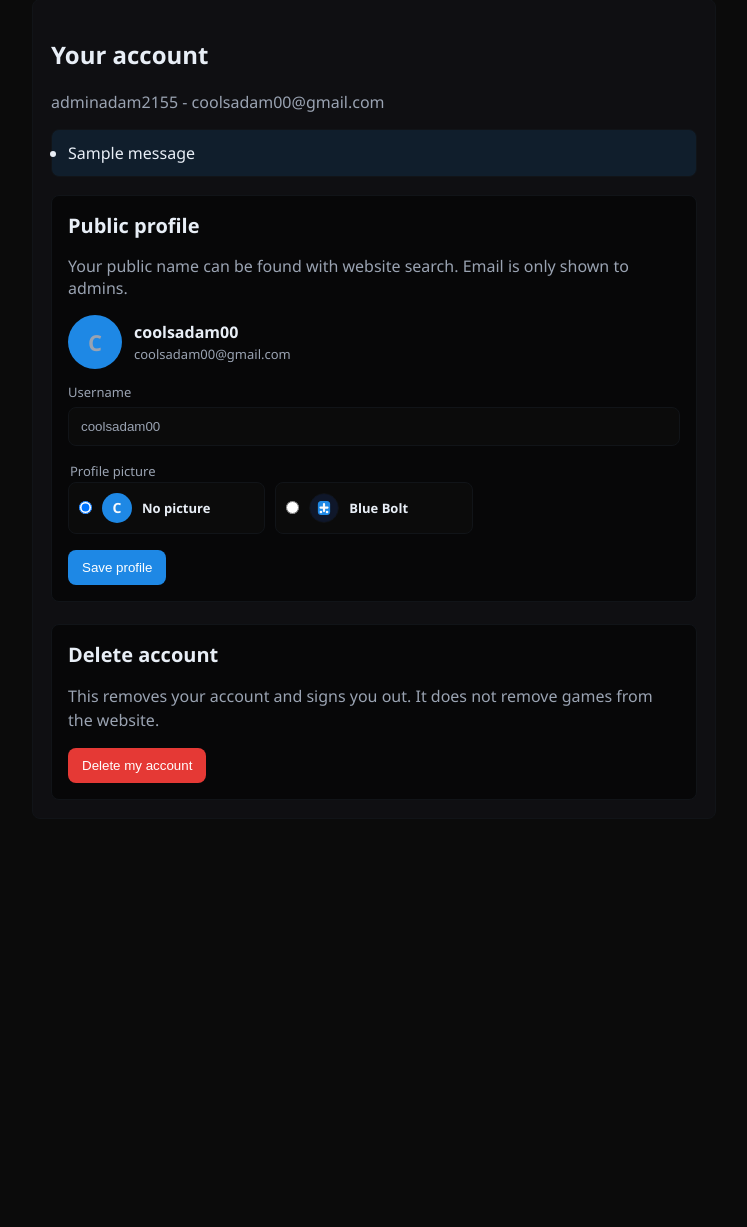
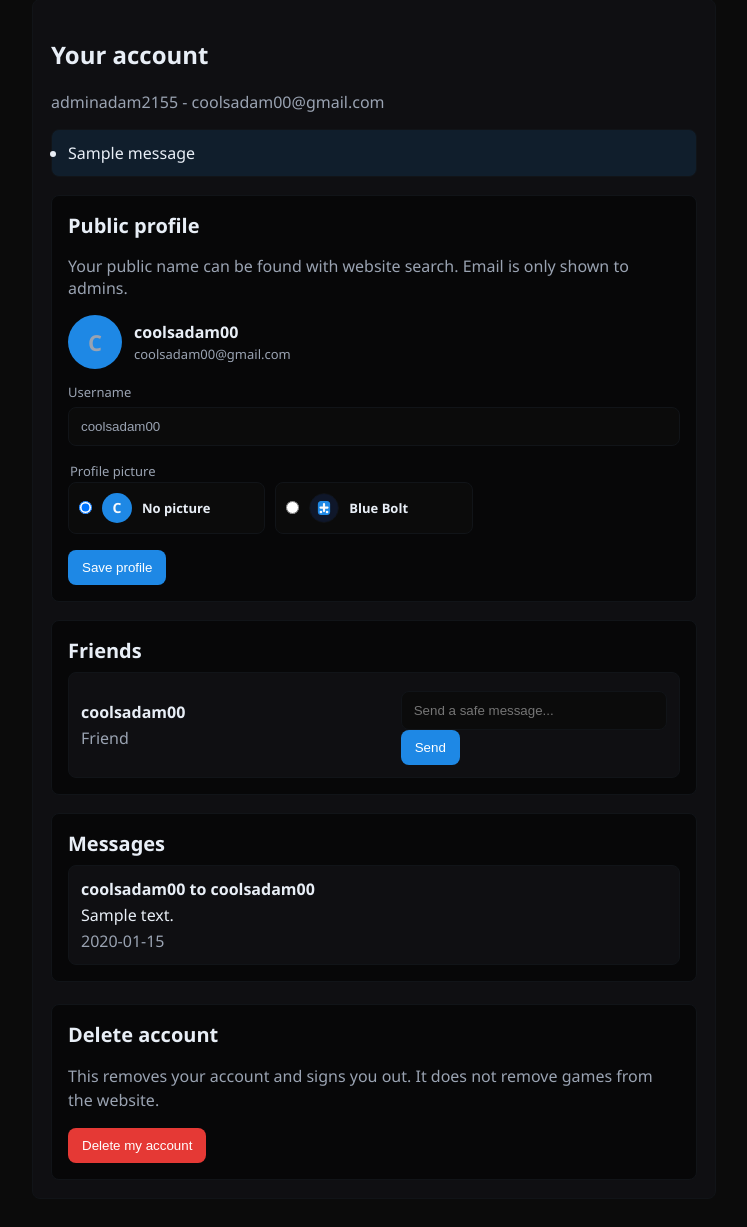
Before and after one commit to coolsadam00-oss/adamcoolsprojet, a Flask app: page /account in a window 1280 px wide. Shown: the part 92-1319 px from the top of the page, without its empty margins (266-1013 px from the left). Before the commit the page ends 911 px from the top, so only its background shows below. Run offline with Flask 2, Linux system fonts and the light colour scheme; the visitor is signed in with stand-in values (Sample User, id 1); data comes from the database, SQL or seed files in the repository; tables that the repository leaves empty hold one stand-in row (values such as "Sample post"); one stand-in notice (Sample message) is shown; some libraries are stand-ins or nearby versions.

Commit message:
Add friends messaging and ban controls

```diff
--- a/app.py
+++ b/app.py
@@ -240,6 +240,45 @@ def init_db():
         )
         """
     )
+    db.execute(
+        """
+        CREATE TABLE IF NOT EXISTS friendships (
+            id INTEGER PRIMARY KEY AUTOINCREMENT,
+            user_id INTEGER NOT NULL,
+            friend_id INTEGER NOT NULL,
+            requested_by INTEGER NOT NULL,
+            status TEXT NOT NULL,
+            created_at TEXT,
+            updated_at TEXT,
+            UNIQUE(user_id, friend_id)
+        )
+        """
+    )
+    db.execute(
+        """
+        CREATE TABLE IF NOT EXISTS messages (
+            id INTEGER PRIMARY KEY AUTOINCREMENT,
+            sender_id INTEGER NOT NULL,
+            recipient_id INTEGER NOT NULL,
+            body TEXT NOT NULL,
+            created_at TEXT
+        )
+        """
+    )
+    db.execute(
+        """
+        CREATE TABLE IF NOT EXISTS user_bans (
+            id INTEGER PRIMARY KEY AUTOINCREMENT,
+            user_id INTEGER NOT NULL,
+            banned_by INTEGER,
+            reason TEXT,
+            created_at TEXT,
+            expires_at TEXT,
+            lifted_at TEXT,
+            lifted_by INTEGER
+        )
+        """
+    )
     columns = {
         row["name"] for row in db.execute("PRAGMA table_info(projects)").fetchall()
     }
@@ -441,10 +480,122 @@ def is_admin():
     return bool(user and user["is_admin"])
 
 
+def is_owner(user=None):
+    user = user or current_user()
+    return bool(user and user["email"] == ADMIN_EMAIL)
+
+
 def display_name(user):
     if not user:
         return ""
     return user["name"] or user["username"] or (user["email"].split("@")[0] if user["email"] else "player")
+
+
+def user_label(user):
+    if not user:
+        return "Unknown"
+    return user["name"] or user["username"] or user["email"] or f"User {user['id']}"
+
+
+def friendship_pair(user_id, friend_id):
+    return (min(user_id, friend_id), max(user_id, friend_id))
+
+
+def create_friend_request(user_id, friend_id):
+    if user_id == friend_id:
+        raise ValueError("You cannot friend yourself.")
+    left_id, right_id = friendship_pair(user_id, friend_id)
+    now = datetime.datetime.now(datetime.UTC).isoformat()
+    get_db().execute(
+        "INSERT INTO friendships (user_id, friend_id, requested_by, status, created_at, updated_at) "
+        "VALUES (?, ?, ?, 'pending', ?, ?) "
+        "ON CONFLICT(user_id, friend_id) DO UPDATE SET "
+        "requested_by = excluded.requested_by, "
+        "status = CASE WHEN friendships.status = 'accepted' THEN 'accepted' ELSE 'pending' END, "
+        "updated_at = excluded.updated_at",
+        (left_id, right_id, user_id, now, now),
+    )
+    get_db().commit()
+
+
+def accept_friend_request(user_id, requester_id):
+    left_id, right_id = friendship_pair(user_id, requester_id)
+    row = get_db().execute(
+        "SELECT * FROM friendships WHERE user_id = ? AND friend_id = ?",
+        (left_id, right_id),
+    ).fetchone()
+    if not row or row["requested_by"] == user_id:
+        raise ValueError("No friend request from that user.")
+    get_db().execute(
+        "UPDATE friendships SET status = 'accepted', updated_at = ? "
+        "WHERE user_id = ? AND friend_id = ?",
+        (datetime.datetime.now(datetime.UTC).isoformat(), left_id, right_id),
+    )
+    get_db().commit()
+
+
+def are_friends(user_id, friend_id):
+    left_id, right_id = friendship_pair(user_id, friend_id)
+    row = get_db().execute(
+        "SELECT status FROM friendships WHERE user_id = ? AND friend_id = ?",
+        (left_id, right_id),
+    ).fetchone()
+    return bool(row and row["status"] == "accepted")
+
+
+BAD_WORDS = {
+    "fuck",
+    "shit",
+    "bitch",
+    "asshole",
+    "nigger",
+    "retard",
+}
+
+UNSAFE_MESSAGE_PATTERNS = (
+    r"\bwhere\s+(do\s+)?(you|u)\s+live\b",
+    r"\bwhat\s+is\s+your\s+address\b",
+    r"\b(show|send)\s+(me\s+)?(your\s+)?(pic|pics|picture|pictures|photo|photos)\b",
+    r"\bphone\s+number\b",
+    r"\bmeet\s+me\b",
+)
+
+
+def validate_safe_message(body):
+    text = " ".join(body.split())
+    if not text:
+        raise ValueError("Write a message first.")
+    lowered = text.lower()
+    words = set(re.findall(r"[a-z0-9']+", lowered))
+    if words & BAD_WORDS:
+        raise ValueError("That message has blocked words. Keep chat friendly.")
+    if any(re.search(pattern, lowered) for pattern in UNSAFE_MESSAGE_PATTERNS):
+        raise ValueError("Do not ask for addresses, live locations, photos, or private personal info.")
+    return text[:1000]
+
+
+def active_ban_for_user(user_id):
+    now = datetime.datetime.now(datetime.UTC).isoformat()
+    return get_db().execute(
+        "SELECT * FROM user_bans WHERE user_id = ? AND lifted_at IS NULL "
+        "AND (expires_at IS NULL OR expires_at > ?) ORDER BY id DESC LIMIT 1",
+        (user_id, now),
+    ).fetchone()
+
+
+def ban_expiry(duration):
+    if duration == "forever":
+        return None
+    days_by_duration = {
+        "1h": 1 / 24,
+        "1d": 1,
+        "7d": 7,
+        "30d": 30,
+    }
+    if duration not in days_by_duration:
+        raise ValueError("Choose a valid ban duration.")
+    expires = datetime.datetime.now(datetime.UTC) + datetime.timedelta(days=days_by_duration[duration])
+    return expires.isoformat()
 
 
 def log_admin_activity(action, target_type="", target_id=None, details=""):
@@ -655,6 +806,11 @@ def authenticate_password_user(identifier, password):
         return None, "Username/email or password is wrong."
     if not check_password_hash(user["password_hash"], password):
         return None, "Username/email or password is wrong."
+    ban = active_ban_for_user(user["id"])
+    if ban:
+        if ban["expires_at"]:
+            return None, f"This account is banned until {ban['expires_at']}."
+        return None, "This account is banned."
     return user, None
 
 
@@ -973,10 +1129,43 @@ def logout():
 @app.route("/account")
 @login_required
 def account():
+    user = current_user()
+    db = get_db()
     avatars = get_db().execute(
         "SELECT * FROM avatar_options ORDER BY id",
     ).fetchall()
-    return render_template("account.html", avatars=avatars)
+    pending_requests = db.execute(
+        "SELECT f.*, u.id AS other_id, u.name, u.username, u.email, u.picture "
+        "FROM friendships f JOIN users u ON u.id = f.requested_by "
+        "WHERE f.status = 'pending' AND f.requested_by != ? "
+        "AND (f.user_id = ? OR f.friend_id = ?) ORDER BY f.id DESC",
+        (user["id"], user["id"], user["id"]),
+    ).fetchall()
+    friends = db.execute(
+        "SELECT u.* FROM friendships f JOIN users u "
+        "ON u.id = CASE WHEN f.user_id = ? THEN f.friend_id ELSE f.user_id END "
+        "WHERE f.status = 'accepted' AND (f.user_id = ? OR f.friend_id = ?) "
+        "ORDER BY u.name, u.username",
+        (user["id"], user["id"], user["id"]),
+    ).fetchall()
+    messages = db.execute(
+        "SELECT m.*, s.name AS sender_name, s.username AS sender_username, "
+        "s.email AS sender_email, r.name AS recipient_name, r.username AS recipient_username, "
+        "r.email AS recipient_email "
+        "FROM messages m "
+        "JOIN users s ON s.id = m.sender_id "
+        "JOIN users r ON r.id = m.recipient_id "
+        "WHERE m.sender_id = ? OR m.recipient_id = ? "
+        "ORDER BY m.id DESC LIMIT 20",
+        (user["id"], user["id"]),
+    ).fetchall()
+    return render_template(
+        "account.html",
+        avatars=avatars,
+        pending_requests=pending_requests,
+        friends=friends,
+        messages=messages,
+    )
 
 
 @app.route("/account/profile", methods=["POST"])
@@ -1024,6 +1213,67 @@ def delete_account():
     return redirect(url_for("index"))
 
 
+@app.route("/friends/<int:user_id>/request", methods=["POST"])
+@login_required
+def request_friend(user_id):
+    target = get_db().execute("SELECT * FROM users WHERE id = ?", (user_id,)).fetchone()
+    if not target:
+        abort(404)
+    try:
+        create_friend_request(current_user()["id"], user_id)
+    except ValueError as error:
+        flash(str(error))
+        return redirect(url_for("account"))
+    get_db().commit()
+    flash(f"Friend request sent to {user_label(target)}.")
+    return redirect(request.referrer or url_for("account"))
+
+
+@app.route("/friends/<int:user_id>/accept", methods=["POST"])
+@login_required
+def accept_friend(user_id):
+    requester = get_db().execute("SELECT * FROM users WHERE id = ?", (user_id,)).fetchone()
+    if not requester:
+        abort(404)
+    try:
+        accept_friend_request(current_user()["id"], user_id)
+    except ValueError as error:
+        flash(str(error))
+        return redirect(url_for("account"))
+    get_db().commit()
+    flash(f"You are now friends with {user_label(requester)}.")
+    return redirect(url_for("account"))
+
+
+@app.route("/messages/<int:user_id>", methods=["POST"])
+@login_required
+def send_message(user_id):
+    recipient = get_db().execute("SELECT * FROM users WHERE id = ?", (user_id,)).fetchone()
+    if not recipient:
+        abort(404)
+    if not are_friends(current_user()["id"], user_id):
+        abort(403)
+    try:
+        body = validate_safe_message(request.form.get("body", ""))
+    except ValueError as error:
+        flash(str(error))
+        return redirect(url_for("account"))
+    get_db().execute(
+        "INSERT INTO messages (sender_id, recipient_id, body, created_at) "
+        "VALUES (?, ?, ?, ?)",
+        (
+            current_user()["id"],
+            user_id,
+            body,
+            datetime.datetime.now(datetime.UTC).isoformat(),
+        ),
+    )
+    log_player_activity("send_friend_message", None, f"Sent message to {user_label(recipient)}")
+    get_db().commit()
+    flash("Message sent.")
+    return redirect(url_for("account"))
+
+
 @app.route("/upload", methods=["GET", "POST"])
 @admin_required
 def upload():
@@ -1354,6 +1604,14 @@ def admin_panel():
     avatars = db.execute("SELECT * FROM avatar_options ORDER BY id DESC").fetchall()
     activities = recent_admin_activity()
     player_activities = recent_player_activity()
+    bans = db.execute(
+        "SELECT b.*, u.name, u.username, u.email, u.is_admin, admin.name AS banned_by_name, "
+        "admin.username AS banned_by_username, admin.email AS banned_by_email "
+        "FROM user_bans b JOIN users u ON u.id = b.user_id "
+        "LEFT JOIN users admin ON admin.id = b.banned_by "
+        "WHERE b.lifted_at IS NULL "
+        "ORDER BY b.id DESC",
+    ).fetchall()
     return render_template(
         "admin.html",
         projects=projects,
@@ -1361,6 +1619,7 @@ def admin_panel():
         avatars=avatars,
         activities=activities,
         player_activities=player_activities,
+        bans=bans,
         q=q,
         lulu_message=None,
     )
@@ -1405,6 +1664,94 @@ def make_admin(user_id):
     )
     db.commit()
     flash("User is now an admin.")
+    return redirect(url_for("admin_panel"))
+
+
+def ensure_can_moderate_user(target):
+    if target["email"] == ADMIN_EMAIL:
+        abort(403)
+    if target["is_admin"] and not is_owner():
+        abort(403)
+
+
+@app.route("/admin/users/<int:user_id>/remove-admin", methods=["POST"])
+@admin_required
+def remove_admin(user_id):
+    db = get_db()
+    user = db.execute("SELECT * FROM users WHERE id = ?", (user_id,)).fetchone()
+    if not user:
+        abort(404)
+    if not is_owner() or user["email"] == ADMIN_EMAIL:
+        abort(403)
+    db.execute("UPDATE users SET is_admin = 0 WHERE id = ?", (user_id,))
+    log_admin_activity(
+        "remove_admin",
+        "user",
+        user_id,
+        f"Removed admin: {user_label(user)}",
+    )
+    db.commit()
+    flash("Admin access removed.")
+    return redirect(url_for("admin_panel"))
+
+
+@app.route("/admin/users/<int:user_id>/ban", methods=["POST"])
+@admin_required
+def ban_user(user_id):
+    db = get_db()
+    user = db.execute("SELECT * FROM users WHERE id = ?", (user_id,)).fetchone()
+    if not user:
+        abort(404)
+    ensure_can_moderate_user(user)
+    try:
+        expires_at = ban_expiry(request.form.get("duration", ""))
+    except ValueError as error:
+        flash(str(error))
+        return redirect(url_for("admin_panel"))
+    reason = " ".join(request.form.get("reason", "").split())[:300]
+    db.execute(
+        "INSERT INTO user_bans (user_id, banned_by, reason, created_at, expires_at) "
+        "VALUES (?, ?, ?, ?, ?)",
+        (
+            user_id,
+            current_user()["id"],
+            reason,
+            datetime.datetime.now(datetime.UTC).isoformat(),
+            expires_at,
+        ),
+    )
+    log_admin_activity(
+        "ban_user",
+        "user",
+        user_id,
+        f"Banned {user_label(user)}: {reason or 'No reason'}",
+    )
+    db.commit()
+    flash("User banned.")
+    return redirect(url_for("admin_panel"))
+
+
+@app.route("/admin/users/<int:user_id>/unban", methods=["POST"])
+@admin_required
+def unban_user(user_id):
+    db = get_db()
+    user = db.execute("SELECT * FROM users WHERE id = ?", (user_id,)).fetchone()
+    if not user:
+        abort(404)
+    ensure_can_moderate_user(user)
+    db.execute(
+        "UPDATE user_bans SET lifted_at = ?, lifted_by = ? "
+        "WHERE user_id = ? AND lifted_at IS NULL",
+        (datetime.datetime.now(datetime.UTC).isoformat(), current_user()["id"], user_id),
+    )
+    log_admin_activity(
+        "unban_user",
+        "user",
+        user_id,
+        f"Unbanned {user_label(user)}",
+    )
+    db.commit()
+    flash("User unbanned.")
     return redirect(url_for("admin_panel"))
 
 
@@ -1452,6 +1799,10 @@ def lulu():
             avatars=get_db().execute("SELECT * FROM avatar_options ORDER BY id DESC").fetchall(),
             activities=recent_admin_activity(),
             player_activities=recent_player_activity(),
+            bans=get_db().execute(
+                "SELECT b.*, u.name, u.username, u.email, u.is_admin FROM user_bans b "
+                "JOIN users u ON u.id = b.user_id WHERE b.lifted_at IS NULL ORDER BY b.id DESC"
+            ).fetchall(),
             q="",
             lulu_message=error,
         ), 400
@@ -1464,6 +1815,10 @@ def lulu():
         avatars=get_db().execute("SELECT * FROM avatar_options ORDER BY id DESC").fetchall(),
         activities=recent_admin_activity(),
         player_activities=recent_player_activity(),
+        bans=get_db().execute(
+            "SELECT b.*, u.name, u.username, u.email, u.is_admin FROM user_bans b "
+            "JOIN users u ON u.id = b.user_id WHERE b.lifted_at IS NULL ORDER BY b.id DESC"
+        ).fetchall(),
         q="",
         lulu_message=message,
     )
--- a/templates/account.html
+++ b/templates/account.html
@@ -62,6 +62,61 @@
         </fieldset>
         <button type="submit">Save profile</button>
       </form>
+      <section class="profile-form">
+        <h2>Friends</h2>
+        {% if pending_requests %}
+          <h3>Friend requests</h3>
+          <div class="admin-list">
+            {% for request in pending_requests %}
+              <article class="admin-row">
+                <div>
+                  <strong>{{ request.name or request.username or request.email }}</strong>
+                  <p class="muted">wants to be friends</p>
+                </div>
+                <form method="post" action="/friends/{{ request.other_id }}/accept">
+                  <button type="submit">Accept</button>
+                </form>
+              </article>
+            {% endfor %}
+          </div>
+        {% endif %}
+        <div class="admin-list">
+          {% for friend in friends %}
+            <article class="admin-row">
+              <div>
+                <strong>{{ friend.name or friend.username or friend.email }}</strong>
+                <p class="muted">Friend</p>
+              </div>
+              <form method="post" action="/messages/{{ friend.id }}" class="friend-message-form">
+                <input name="body" maxlength="1000" placeholder="Send a safe message..." required>
+                <button type="submit">Send</button>
+              </form>
+            </article>
+          {% else %}
+            <p class="empty">Search for players and add them as friends before messaging.</p>
+          {% endfor %}
+        </div>
+      </section>
+      <section class="profile-form">
+        <h2>Messages</h2>
+        <div class="admin-list">
+          {% for message in messages %}
+            <article class="admin-row">
+              <div>
+                <strong>
+                  {{ message.sender_name or message.sender_username or message.sender_email }}
+                  to
+                  {{ message.recipient_name or message.recipient_username or message.recipient_email }}
+                </strong>
+                <p>{{ message.body }}</p>
+                <p class="muted">{{ message.created_at }}</p>
+              </div>
+            </article>
+          {% else %}
+            <p class="empty">No messages yet.</p>
+          {% endfor %}
+        </div>
+      </section>
       <form method="post" action="/account/delete" class="danger-zone">
         <h2>Delete account</h2>
         <p>This removes your account and signs you out. It does not remove games from the website.</p>
--- a/templates/index.html
+++ b/templates/index.html
@@ -64,6 +64,11 @@
                   <small>{% if u.is_admin %}Admin{% else %}Regular player{% endif %}</small>
                 {% endif %}
               </span>
+              {% if current_user and current_user.id != u.id %}
+                <form method="post" action="/friends/{{ u.id }}/request" class="inline-form">
+                  <button type="submit">Add friend</button>
+                </form>
+              {% endif %}
             </div>
           {% endfor %}
         </div>
```
Also changed, not shown: templates/admin.html (+47 -4 lines), tests/test_app.py (+138 -0 lines).
